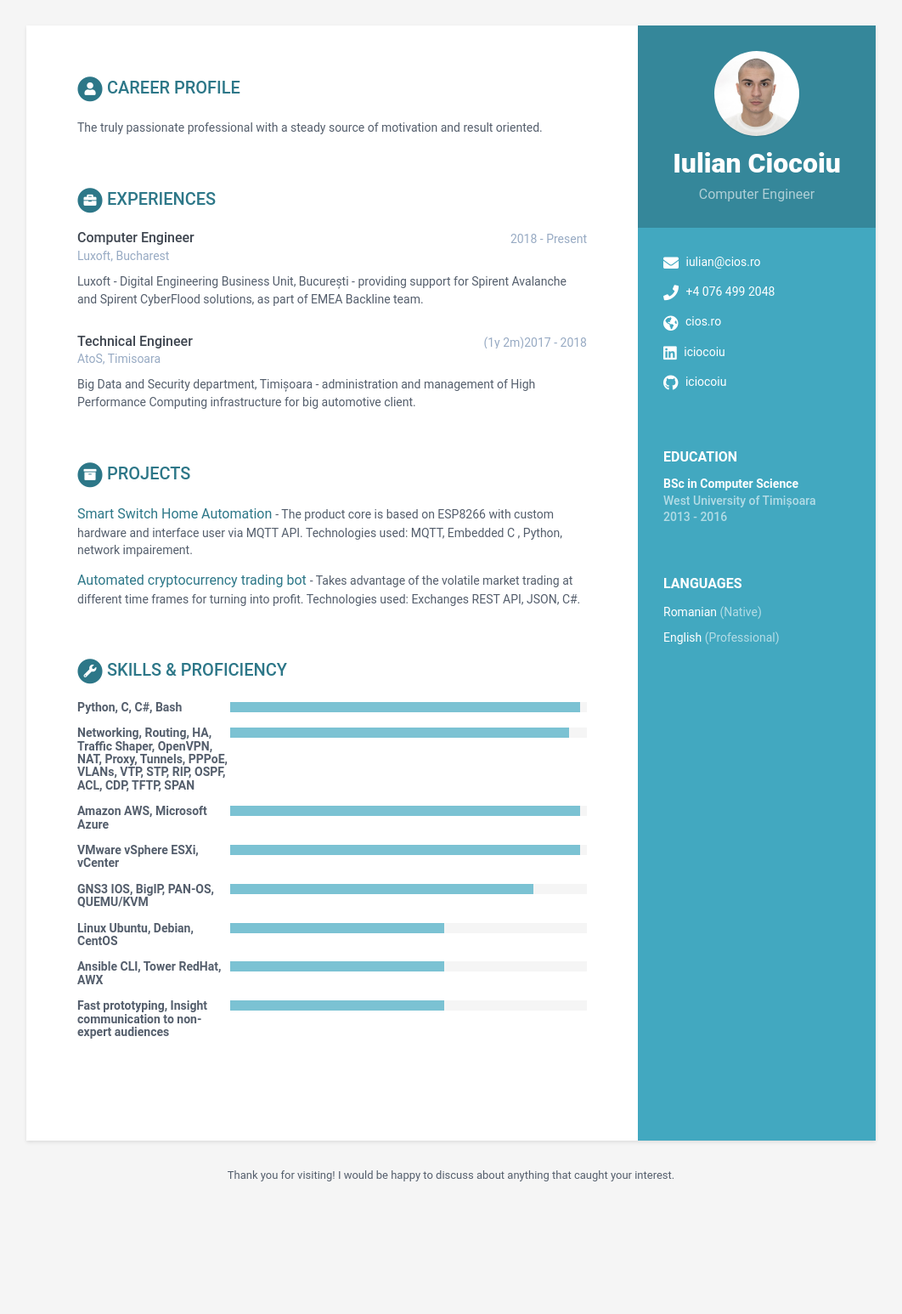
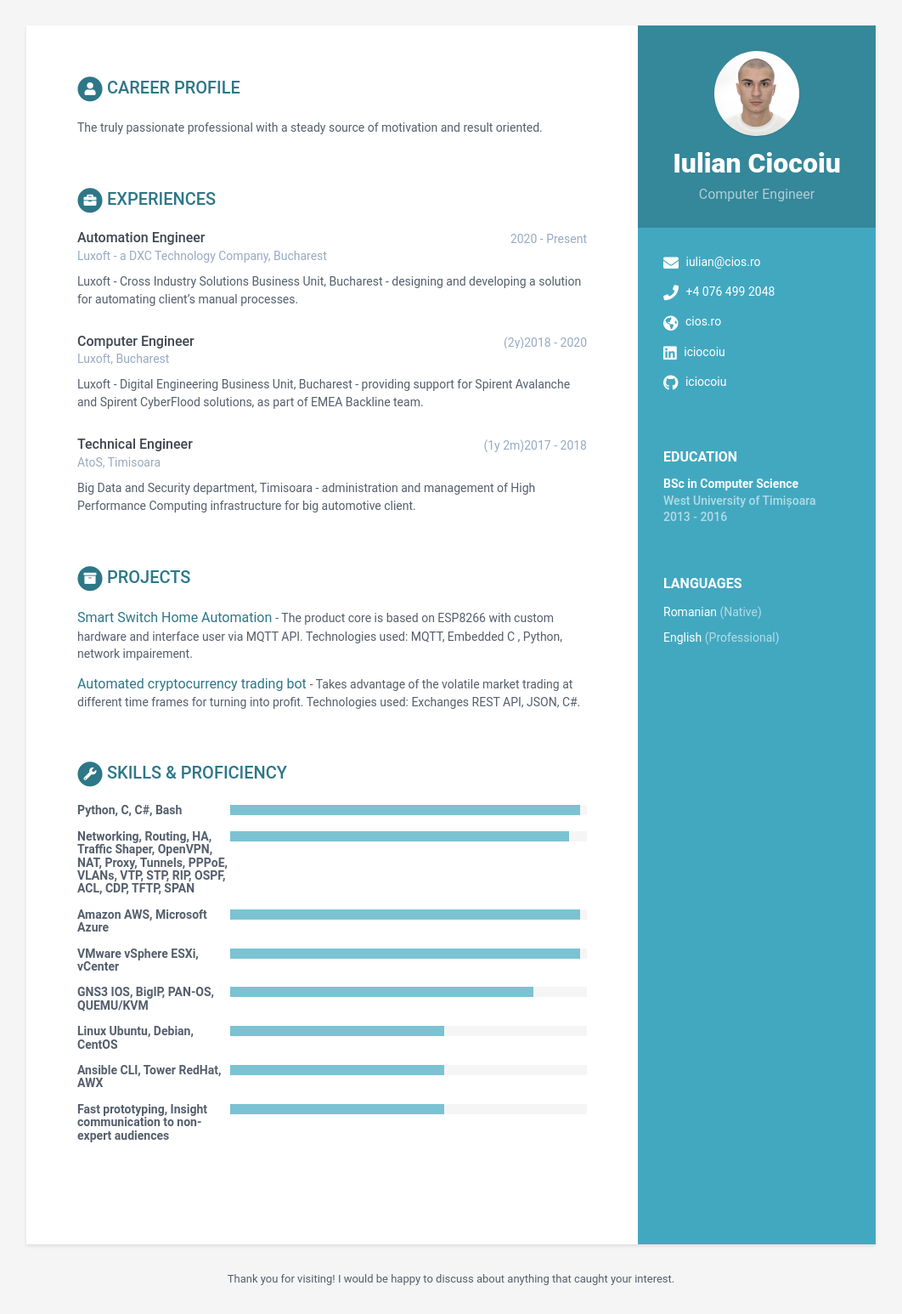
Before and after one commit to iciocoiu/online-cv, a Jekyll site: the page built from index.html, in a window 1280 px wide. Shown: the whole page at 85% size, without its empty margins (109-1171 px from the left). Built offline with Jekyll 4.4.1, drawn with Linux system fonts in a browser that asks for light colours; before the commit the page ends 1424 px from its top, so only the background shows below that.

Commit message:
Update data.yml

```diff
--- a/_data/data.yml
+++ b/_data/data.yml
@@ -63,17 +63,22 @@ education:
       #     - Bullet point
       #     - Bullet point
 experiences:
+    - role: Automation Engineer
+      time: 2020 - Present
+      company: Luxoft - a DXC Technology Company, Bucharest
+      details: |
+        Luxoft - Cross Industry Solutions Business Unit, Bucharest - designing and developing a solution for automating client's manual processes.
     - role: Computer Engineer
-      time: 2018 - Present
+      time: (2y)2018 - 2020
       company: Luxoft, Bucharest
       details: |
-        Luxoft - Digital Engineering Business Unit, București - providing support for
+        Luxoft - Digital Engineering Business Unit, Bucharest - providing support for
         Spirent Avalanche and Spirent CyberFlood solutions, as part of EMEA Backline team.
     - role: Technical Engineer
       time: (1y 2m)2017 - 2018
       company: AtoS, Timisoara
       details: |
-        Big Data and Security department, Timișoara - administration and
+        Big Data and Security department, Timisoara - administration and
         management of High Performance Computing infrastructure for big automotive client.
 projects:
     title: Projects
```
